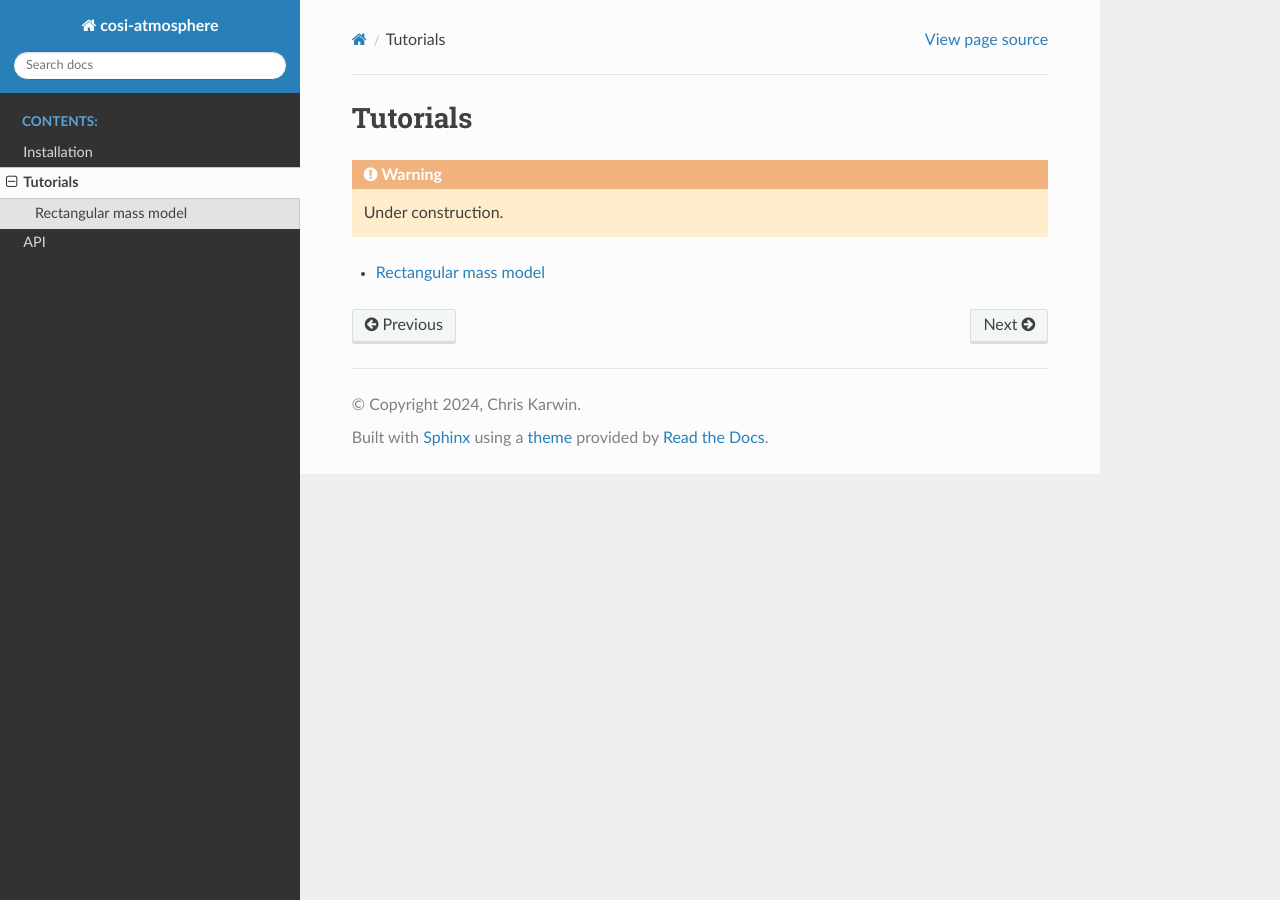
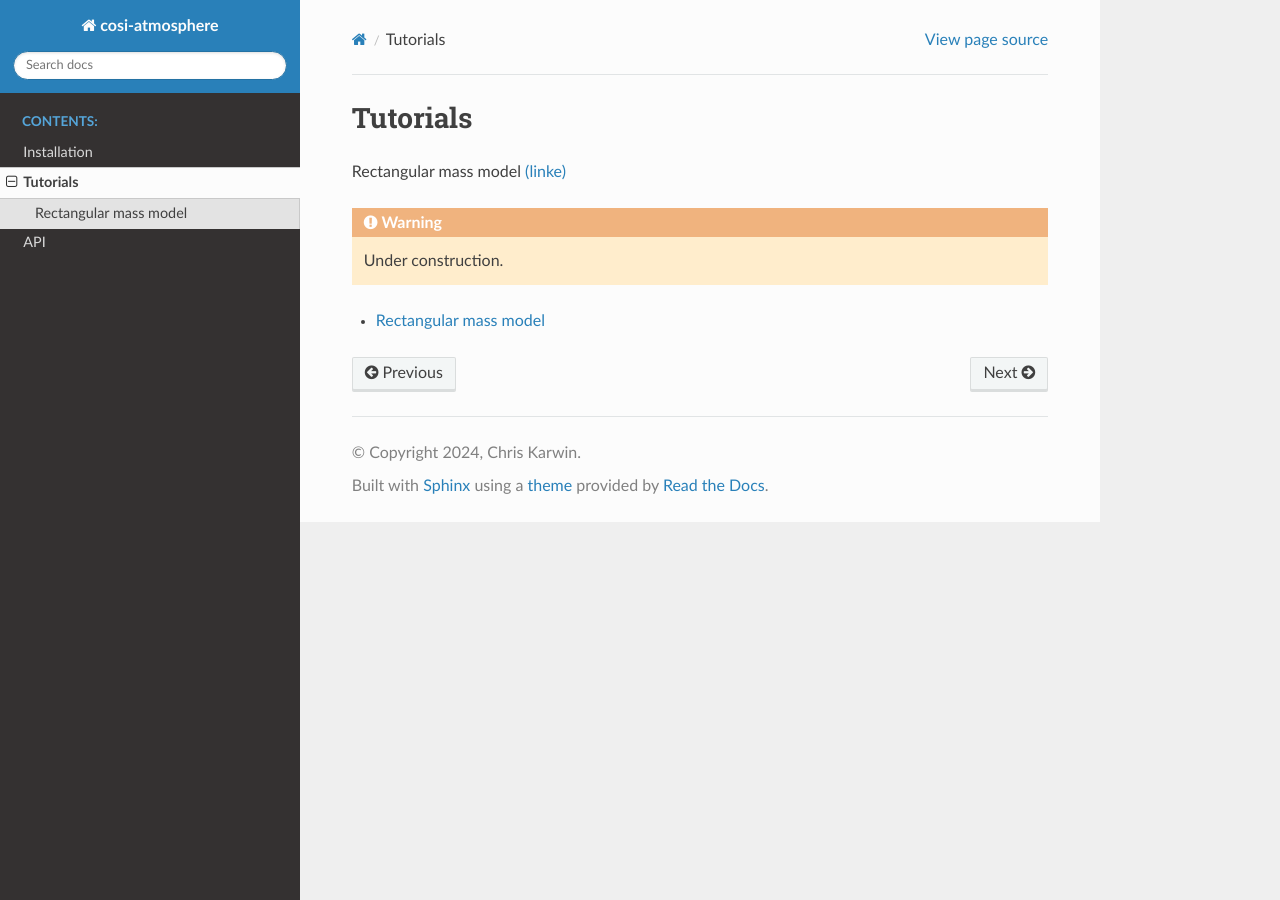
Before and after one commit to cositools/cosi-atmosphere, a Sphinx documentation site: the page built from docs/tutorials/index.rst, in a window 1280 px wide. Built offline with Sphinx 7.4.7 and the Read the Docs theme 2.0.0, drawn with Linux system fonts in a browser that asks for light colours.

Commit message:
Update index.rst

```diff
--- a/docs/tutorials/index.rst
+++ b/docs/tutorials/index.rst
@@ -1,5 +1,7 @@
 Tutorials
 =========
+
+Rectangular mass model `(linke) <https://github.com/cositools/cosi-atmosphere/tree/main/docs/tutorials/rectangular_mass_model>`_
 
 .. warning::
    Under construction.
```
